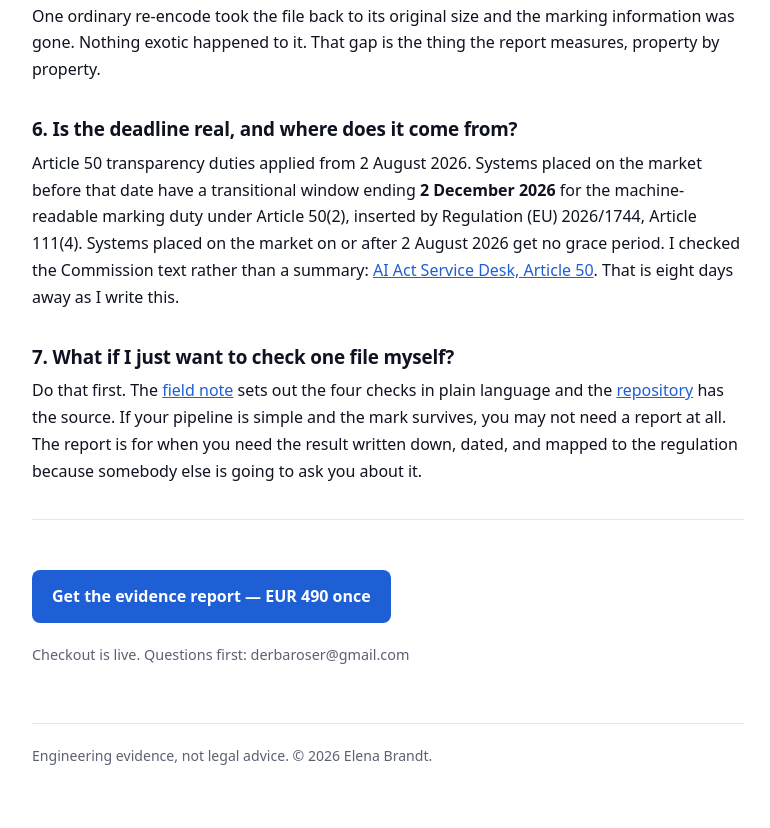
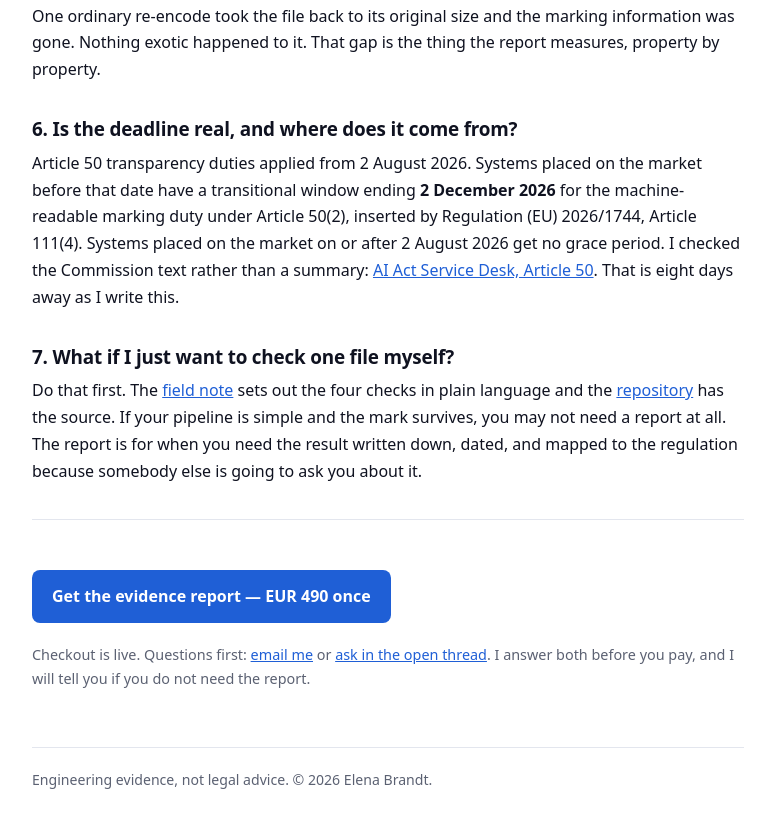
Before and after one commit to derbaroser-eng/art50-conform, a plain HTML site: page buyer-faq/index.html in a window 1280 px wide. Shown: the part 1205-2033 px from the top of the page, without its empty margins (252-1022 px from the left). Drawn offline with Linux system fonts and the light colour scheme.

Commit message:
docs: add reply links to buyer FAQ

```diff
--- a/buyer-faq/index.html
+++ b/buyer-faq/index.html
@@ -59,7 +59,7 @@ after one normal re-encode 186 bytes   mark: no</pre>
 
 <hr class="rule">
 <p><a class="cta" href="https://buy.stripe.com/7sY6oK5HQ8ogg1jgWs4ko07">Get the evidence report &mdash; EUR 490 once</a></p>
-<p class="note">Checkout is live. Questions first: derbaroser@gmail.com</p>
+<p class="note">Checkout is live. Questions first: <a href="mailto:derbaroser@gmail.com?subject=Article%2050(2)%20report%20question">email me</a> or <a href="https://github.com/derbaroser-eng/art50-conform/issues/1">ask in the open thread</a>. I answer both before you pay, and I will tell you if you do not need the report.</p>
 <div class="foot">Engineering evidence, not legal advice. &copy; 2026 Elena Brandt.</div>
 </main>
 </body>
```
